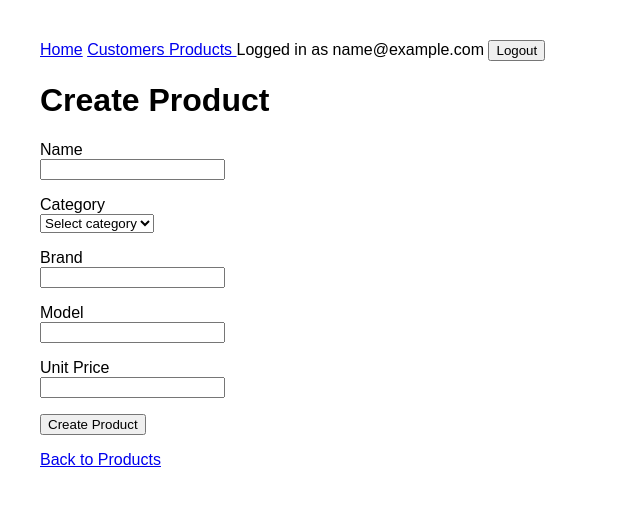
After one commit to awu416/solar-quote-management-system, a Flask app: page /products/create in a window 1280 px wide. The commit adds this page. Shown: the top 506 px of the page, without its empty margins (0-640 px from the left). Run offline with Flask 3, Linux system fonts and the light colour scheme; the visitor is signed in with stand-in values (Sample User, id 1).

Commit message:
Implement product management

```diff
--- a/app/__init__.py
+++ b/app/__init__.py
@@ -18,9 +18,11 @@ def create_app():
     from app.blueprints.main import main_bp
     from app.blueprints.customers import customers_bp
     from app.blueprints.auth import auth_bp
+    from app.blueprints.products import products_bp
 
     app.register_blueprint(main_bp)
     app.register_blueprint(customers_bp)
     app.register_blueprint(auth_bp)
+    app.register_blueprint(products_bp)
 
     return app
--- /dev/null
+++ b/app/blueprints/products/routes.py
@@ -0,0 +1,225 @@
+from decimal import Decimal, InvalidOperation
+
+from flask import flash, redirect, render_template, request, url_for
+from flask_login import login_required
+
+from app.extensions import db
+from app.models import Product
+from app.blueprints.products import products_bp
+
+
+VALID_CATEGORIES = {
+    "panel",
+    "inverter",
+    "battery",
+}
+
+
+@products_bp.route("/")
+@login_required
+def list_products():
+    products = db.session.execute(
+        db.select(Product).order_by(Product.brand, Product.model)
+    ).scalars().all()
+
+    return render_template(
+        "products/list.html",
+        products=products
+    )
+
+
+@products_bp.route("/<int:product_id>")
+@login_required
+def product_detail(product_id):
+    product = db.get_or_404(Product, product_id)
+
+    return render_template(
+        "products/detail.html",
+        product=product
+    )
+
+
+@products_bp.route("/create", methods=["GET", "POST"])
+@login_required
+def create_product():
+    if request.method == "POST":
+        name = request.form.get("name", "").strip()
+        category = request.form.get("category", "").strip()
+        brand = request.form.get("brand", "").strip()
+        model = request.form.get("model", "").strip()
+        unit_price_input = request.form.get("unit_price", "").strip()
+
+        errors = []
+
+        if not name:
+            errors.append("Name is required.")
+
+        if category not in VALID_CATEGORIES:
+            errors.append("Please select a valid category.")
+
+        if not brand:
+            errors.append("Brand is required.")
+
+        if not model:
+            errors.append("Model is required.")
+
+        try:
+            unit_price = Decimal(unit_price_input)
+
+            if unit_price < 0:
+                errors.append("Unit price cannot be negative.")
+
+        except (InvalidOperation, ValueError):
+            unit_price = None
+            errors.append("Unit price must be a valid number.")
+
+        if errors:
+            return render_template(
+                "products/create.html",
+                errors=errors,
+                form_data=request.form
+            )
+
+        product = Product(
+            name=name,
+            category=category,
+            brand=brand,
+            model=model,
+            unit_price=unit_price
+        )
+
+        try:
+            db.session.add(product)
+            db.session.commit()
+
+        except Exception:
+            db.session.rollback()
+            raise
+
+        flash("Product created successfully.")
+
+        return redirect(
+            url_for(
+                "products.product_detail",
+                product_id=product.id
+            )
+        )
+
+    return render_template("products/create.html")
+
+
+@products_bp.route("/<int:product_id>/edit", methods=["GET", "POST"])
+@login_required
+def edit_product(product_id):
+    product = db.get_or_404(Product, product_id)
+
+    if request.method == "POST":
+        name = request.form.get("name", "").strip()
+        category = request.form.get("category", "").strip()
+        brand = request.form.get("brand", "").strip()
+        model = request.form.get("model", "").strip()
+        unit_price_input = request.form.get("unit_price", "").strip()
+
+        errors = []
+
+        if not name:
+            errors.append("Name is required.")
+
+        if category not in VALID_CATEGORIES:
+            errors.append("Please select a valid category.")
+
+        if not brand:
+            errors.append("Brand is required.")
+
+        if not model:
+            errors.append("Model is required.")
+
+        try:
+            unit_price = Decimal(unit_price_input)
+
+            if unit_price < 0:
+                errors.append("Unit price cannot be negative.")
+
+        except (InvalidOperation, ValueError):
+            unit_price = None
+            errors.append("Unit price must be a valid number.")
+
+        if errors:
+            return render_template(
+                "products/edit.html",
+                product=product,
+                errors=errors,
+                form_data=request.form
+            )
+
+        product.name = name
+        product.category = category
+        product.brand = brand
+        product.model = model
+        product.unit_price = unit_price
+
+        try:
+            db.session.commit()
+
+        except Exception:
+            db.session.rollback()
+            raise
+
+        flash("Product updated successfully.")
+
+        return redirect(
+            url_for(
+                "products.product_detail",
+                product_id=product.id
+            )
+        )
+
+    return render_template(
+        "products/edit.html",
+        product=product
+    )
+
+@products_bp.route("/<int:product_id>/deactivate", methods=["POST"])
+@login_required
+def deactivate_product(product_id):
+    product = db.get_or_404(Product, product_id)
+
+    product.is_active = False
+
+    try:
+        db.session.commit()
+    except Exception:
+        db.session.rollback()
+        raise
+
+    flash("Product deactivated successfully.")
+
+    return redirect(
+        url_for(
+            "products.product_detail",
+            product_id=product.id
+        )
+    )
+
+
+@products_bp.route("/<int:product_id>/activate", methods=["POST"])
+@login_required
+def activate_product(product_id):
+    product = db.get_or_404(Product, product_id)
+
+    product.is_active = True
+
+    try:
+        db.session.commit()
+    except Exception:
+        db.session.rollback()
+        raise
+
+    flash("Product activated successfully.")
+
+    return redirect(
+        url_for(
+            "products.product_detail",
+            product_id=product.id
+        )
+    )
--- a/app/models/__init__.py
+++ b/app/models/__init__.py
@@ -1,3 +1,4 @@
 from app.models.customer import Customer
+from app.models.product import Product
 from app.models.quote import Quote
 from app.models.user import User
--- a/app/templates/base.html
+++ b/app/templates/base.html
@@ -12,6 +12,14 @@
         <a href="{{ url_for('main.home') }}">Home</a>
 
         {% if current_user.is_authenticated %}
+            <a href="{{ url_for('customers.customer_list') }}">
+                Customers
+            </a>
+
+            <a href="{{ url_for('products.list_products') }}">
+                Products
+            </a>
+
             <span>
                 Logged in as {{ current_user.email }}
             </span>
--- /dev/null
+++ b/app/templates/products/create.html
@@ -0,0 +1,106 @@
+{% extends "base.html" %}
+
+{% block title %}Create Product{% endblock %}
+
+{% block content %}
+<h1>Create Product</h1>
+
+{% if errors %}
+    <ul>
+        {% for error in errors %}
+            <li>{{ error }}</li>
+        {% endfor %}
+    </ul>
+{% endif %}
+
+<form method="POST">
+    <p>
+        <label for="name">Name</label><br>
+        <input
+            type="text"
+            id="name"
+            name="name"
+            value="{{ form_data.get('name', '') if form_data else '' }}"
+            required
+        >
+    </p>
+
+    <p>
+        <label for="category">Category</label><br>
+
+        <select id="category" name="category" required>
+            <option value="">Select category</option>
+
+            <option
+                value="panel"
+                {% if form_data and form_data.get('category') == 'panel' %}
+                    selected
+                {% endif %}
+            >
+                Solar Panel
+            </option>
+
+            <option
+                value="inverter"
+                {% if form_data and form_data.get('category') == 'inverter' %}
+                    selected
+                {% endif %}
+            >
+                Inverter
+            </option>
+
+            <option
+                value="battery"
+                {% if form_data and form_data.get('category') == 'battery' %}
+                    selected
+                {% endif %}
+            >
+                Battery
+            </option>
+        </select>
+    </p>
+
+    <p>
+        <label for="brand">Brand</label><br>
+        <input
+            type="text"
+            id="brand"
+            name="brand"
+            value="{{ form_data.get('brand', '') if form_data else '' }}"
+            required
+        >
+    </p>
+
+    <p>
+        <label for="model">Model</label><br>
+        <input
+            type="text"
+            id="model"
+            name="model"
+            value="{{ form_data.get('model', '') if form_data else '' }}"
+            required
+        >
+    </p>
+
+    <p>
+        <label for="unit_price">Unit Price</label><br>
+        <input
+            type="number"
+            id="unit_price"
+            name="unit_price"
+            min="0"
+            step="0.01"
+            value="{{ form_data.get('unit_price', '') if form_data else '' }}"
+            required
+        >
+    </p>
+
+    <button type="submit">Create Product</button>
+</form>
+
+<p>
+    <a href="{{ url_for('products.list_products') }}">
+        Back to Products
+    </a>
+</p>
+{% endblock %}
```
Also changed, not shown: app/blueprints/products/__init__.py (added, +11 -0 lines), app/models/product.py (added, +17 -0 lines), app/templates/products/detail.html (added, +74 -0 lines), app/templates/products/edit.html (added, +108 -0 lines), app/templates/products/list.html (added, +58 -0 lines), migrations/versions/a35e09bb22cd_add_product_model.py (added, +37 -0 lines).
